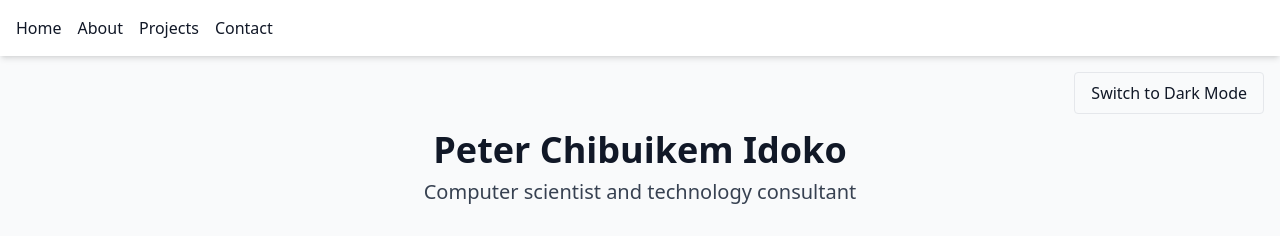
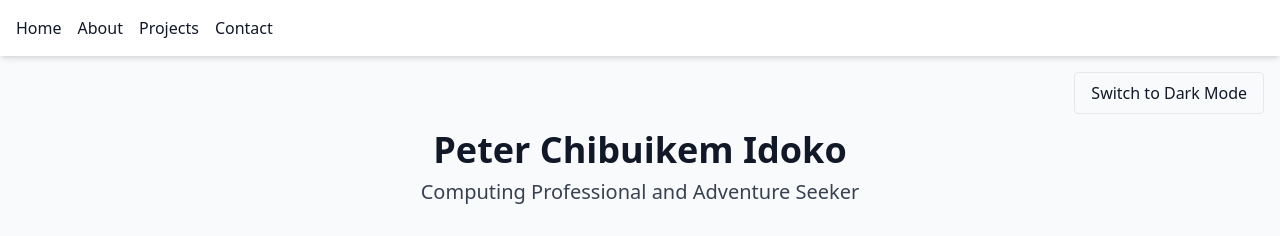
Before and after one commit to pidoko/website, a Next.js app: page / in a window 1280 px wide. Shown: the top 236 px of the page. Built offline with nearby package versions, Linux system fonts and the light colour scheme; grey boxes are pictures that could not be loaded.

Commit message:
updated homepage

```diff
--- a/src/pages/index.tsx
+++ b/src/pages/index.tsx
@@ -25,7 +25,7 @@ export default function Home() {
           Peter Chibuikem Idoko
         </h1>
         <h2 className="text-xl justify-center text-gray-700 dark:text-gray-300 mt-2">
-          Computer scientist and technology consultant
+          Computing Professional and Adventure Seeker
         </h2>
         <video
           className="mt-8 max-w-full"
```
